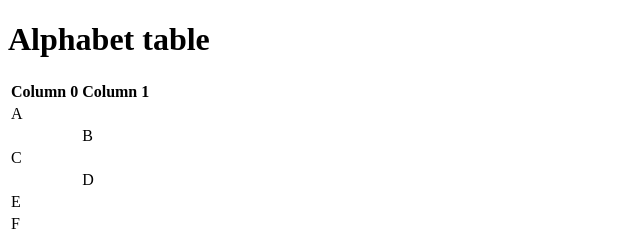
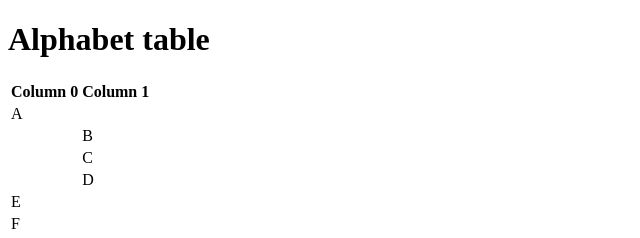
Before and after one commit to comp426-2022-spring/a00-robertd23, a website: page index.html in a window 1280 px wide. Shown: the top 238 px of the page, 0-640 px from the left. Drawn offline with Linux system fonts and the light colour scheme.

Commit message:
fixed error on line 25

```diff
--- a/index.html
+++ b/index.html
@@ -22,7 +22,7 @@
                         <td></td><td>B</td>
                     </tr>
                     <tr>
-                        <td</td><td>C</td>
+                        <td></td><td>C</td>
                     </tr>
                     <tr>
                         <td></td><td>D</td>
```
